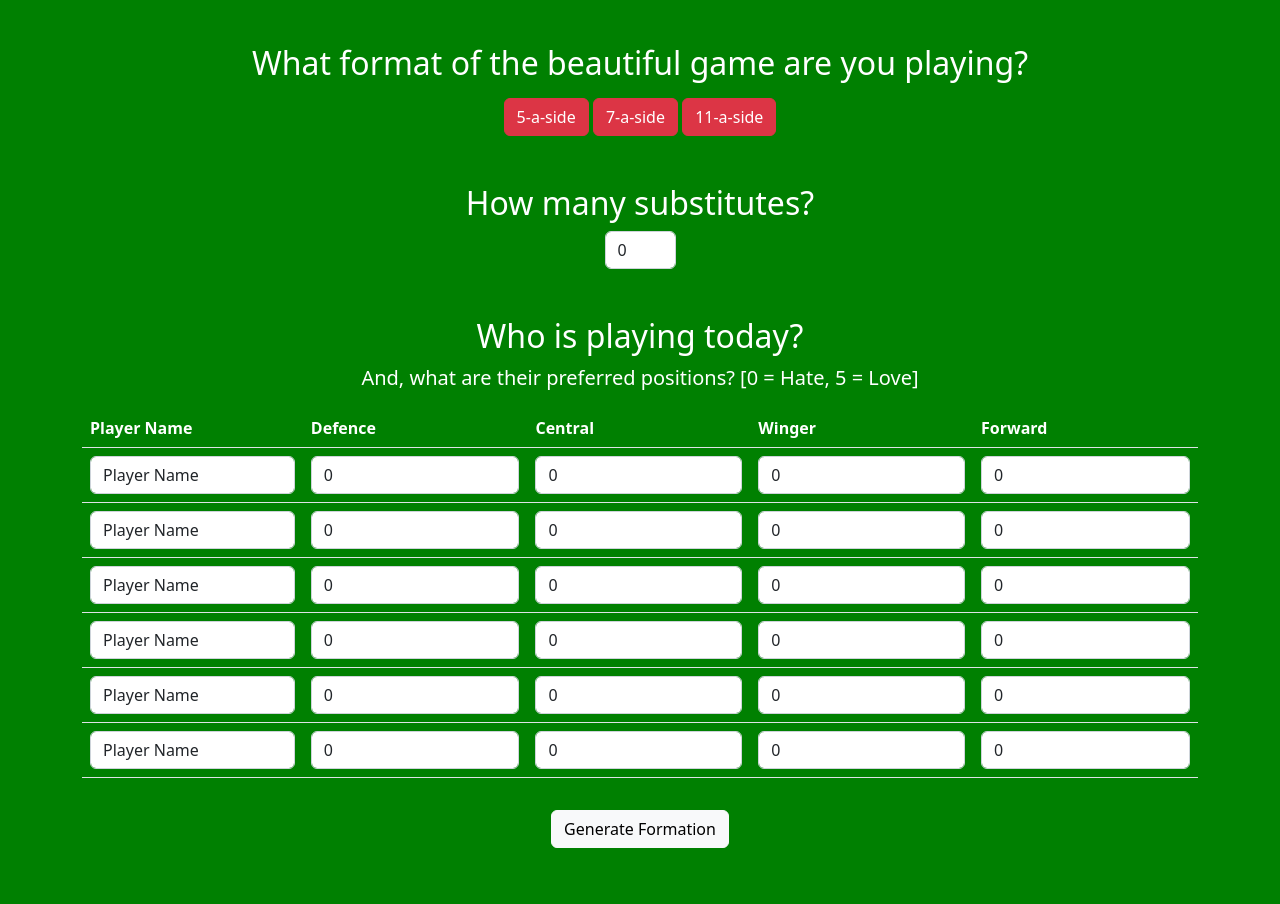
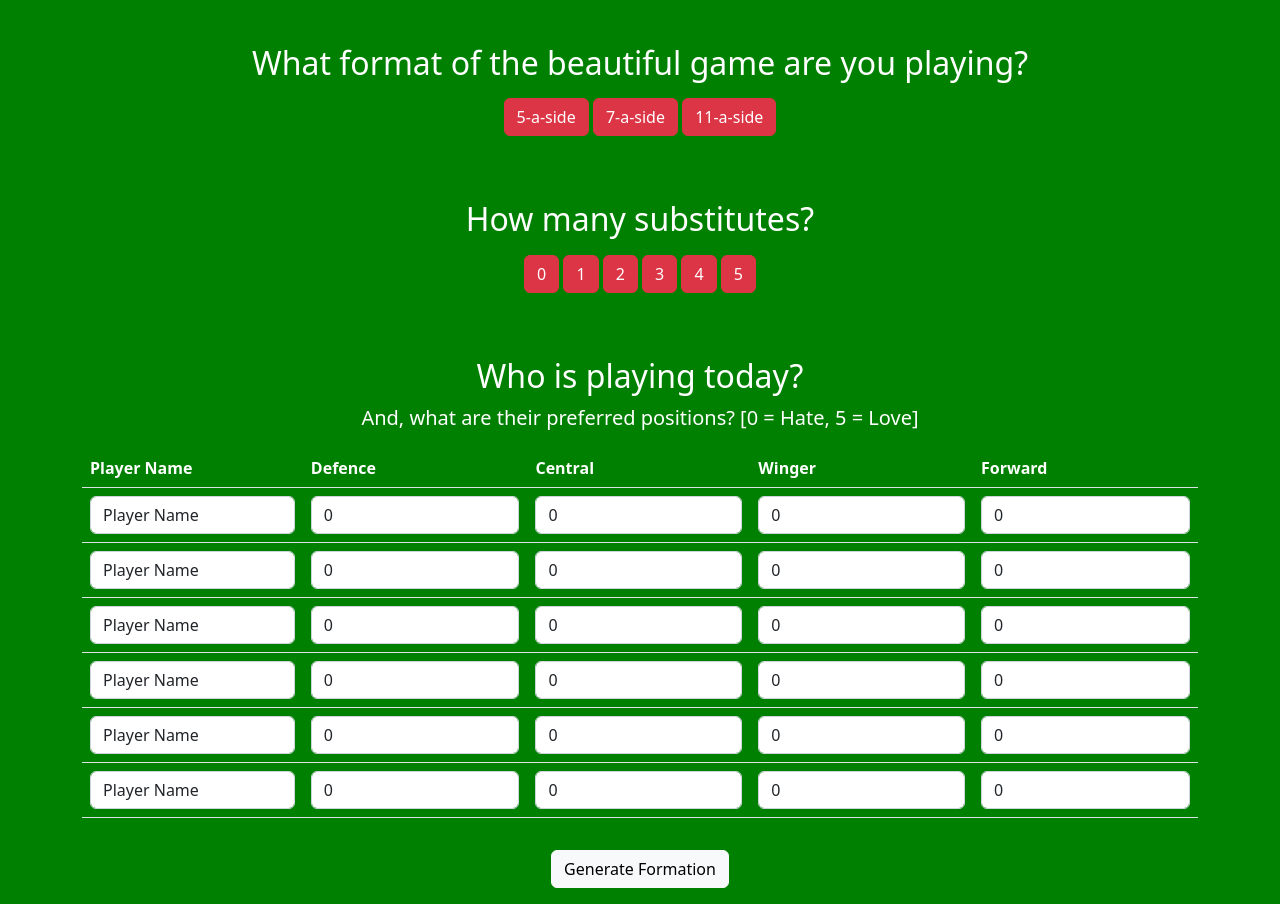
Before and after one commit to superresolusian/auto_pete, a Flask app: page / in a window 1280 px wide. Shown: the part 510-1414 px from the top of the page. Before the commit the page ends 1358 px from the top, so only its background shows below. Run offline with Flask 2, Linux system fonts and the light colour scheme.

Commit message:
Adds match format and substitutes inputs
Pass HTML button inputs to session object – nb: feels a bit clunky, potentially better to do with the form itself somehow

```diff
--- a/app/routes.py
+++ b/app/routes.py
@@ -1,4 +1,4 @@
-from flask import render_template, request, flash
+from flask import render_template, request, redirect, flash, session, url_for
 
 from app import app
 from app.forms import TeamSelectionForm
@@ -7,17 +7,51 @@ from auto_pete.output import output_formation
 
 @app.route("/", methods=['GET', 'POST'])
 def home():
-    form = TeamSelectionForm()
 
-    if form.is_submitted():
-        flash(f'Team selection submitted!', 'success')
-        app.logger.info("TeamSelectionForm submitted.")
+    if request.method == 'GET':
+        form = TeamSelectionForm()
 
-    return render_template("index.html", form=form)
+        if form.is_submitted():
+            flash(f'Team selection submitted!', 'success')
+            app.logger.info("TeamSelectionForm submitted.")
+
+        return render_template("index.html", form=form)
+
+
+@app.route("/set_match_format", methods=['GET', 'POST'])
+def set_match_format():
+
+    # Retrieve number of players based on match format (5-a-side, 11-a-side, etc.)
+    num_players = request.form['num_players']
+    session['num_players'] = int(num_players)
+
+    return redirect(url_for('home'))
+    # return redirect(request.referrer)  # effectively: return redirect(url_for('home'))
+
+
+@app.route("/set_num_subs", methods=['GET', 'POST'])
+def set_num_subs():
+
+    # Retrieve number of subs input
+    num_subs = request.form['num_subs']
+    session['num_subs'] = int(num_subs)
+
+    return redirect(url_for('home'))
+    # return redirect(request.referrer)  # effectively: return redirect(url_for('home'))
 
 
 @app.route("/team_selection", methods=['GET', 'POST'])
 def optimise_team():
+
+    # initialise if match format or number of subs not specified
+    if not session['num_players']:
+        session['num_players'] = 7
+    if not session['num_subs']:
+        session['num_subs'] = 3
+
+    app.logger.info('route: optimise_team')
+    app.logger.info(f'num_players: {session["num_players"]}')
+    app.logger.info(f'num_subs: {session["num_subs"]}')
 
     # Retrieve team preference form inputs
     team_form = request.form
--- a/app/templates/index.html
+++ b/app/templates/index.html
@@ -11,15 +11,16 @@
     </section>
 
     <section class="pt-5">
-        <h2>What format of the beautiful game are you playing?</h2>
-        <div class="col pt-2">
-            <button class="btn btn-danger">5-a-side</button>
-            <button class="btn btn-danger">7-a-side</button>
-            <button class="btn btn-danger">11-a-side</button>
-        </div>
+        {% include "match_format_form.html" %}
     </section>
 
-    {% include "players_form.html" %}
+    <section class="pt-5">
+        {% include "subs_form.html" %}
+    </section>
+
+    <section class="pt-5">
+        {% include "players_form.html" %}
+    </section>
 
 </div>
 {% endblock %}
--- /dev/null
+++ b/app/templates/match_format_form.html
@@ -0,0 +1,10 @@
+<form method="POST" action="{{ url_for('set_match_format') }}">
+    {{ form.hidden_tag() }}
+
+    <h2>What format of the beautiful game are you playing?</h2>
+    <div class="col pt-2">
+        <button class="btn btn-danger" type="submit" name="num_players" value="5">5-a-side</button>
+        <button class="btn btn-danger" type="submit" name="num_players" value="7">7-a-side</button>
+        <button class="btn btn-danger" type="submit" name="num_players" value="11">11-a-side</button>
+    </div>
+</form>
--- a/app/templates/players_form.html
+++ b/app/templates/players_form.html
@@ -1,16 +1,6 @@
 <form method="POST" action="/team_selection" role="form">
     {{ form.hidden_tag() }}
 
-    <section class="pt-5">
-        <h2>How many substitutes?</h2>
-        <div class="row justify-content-md-center">
-            <div class="col col-1">
-                {{ form.NumSubs(class="form-control") }}
-            </div>
-        </div>
-    </section>
-
-    <section class="pt-5">
     <h2>Who is playing today?</h2>
     <p class="lead">And, what are their preferred positions? [0 = Hate, 5 = Love]</p>
 
@@ -51,5 +41,4 @@
     <div class="pt-3">
         {{ form.submit(class="btn btn-light") }}
     </div>
-    </section>
 </form>
--- /dev/null
+++ b/app/templates/subs_form.html
@@ -0,0 +1,16 @@
+<form method="POST" action="{{ url_for('set_num_subs') }}">
+    {{ form.hidden_tag() }}
+
+    <h2>How many substitutes?</h2>
+    <div class="row justify-content-md-center">
+        <div class="col pt-2">
+            <button class="btn btn-danger" type="submit" name="num_subs" value="0">0</button>
+            <button class="btn btn-danger" type="submit" name="num_subs" value="1">1</button>
+            <button class="btn btn-danger" type="submit" name="num_subs" value="2">2</button>
+            <button class="btn btn-danger" type="submit" name="num_subs" value="3">3</button>
+            <button class="btn btn-danger" type="submit" name="num_subs" value="4">4</button>
+            <button class="btn btn-danger" type="submit" name="num_subs" value="5">5</button>
+        </div>
+    </div>
+
+</form>
```
Lines whose indentation alone changed are shown as unchanged.
